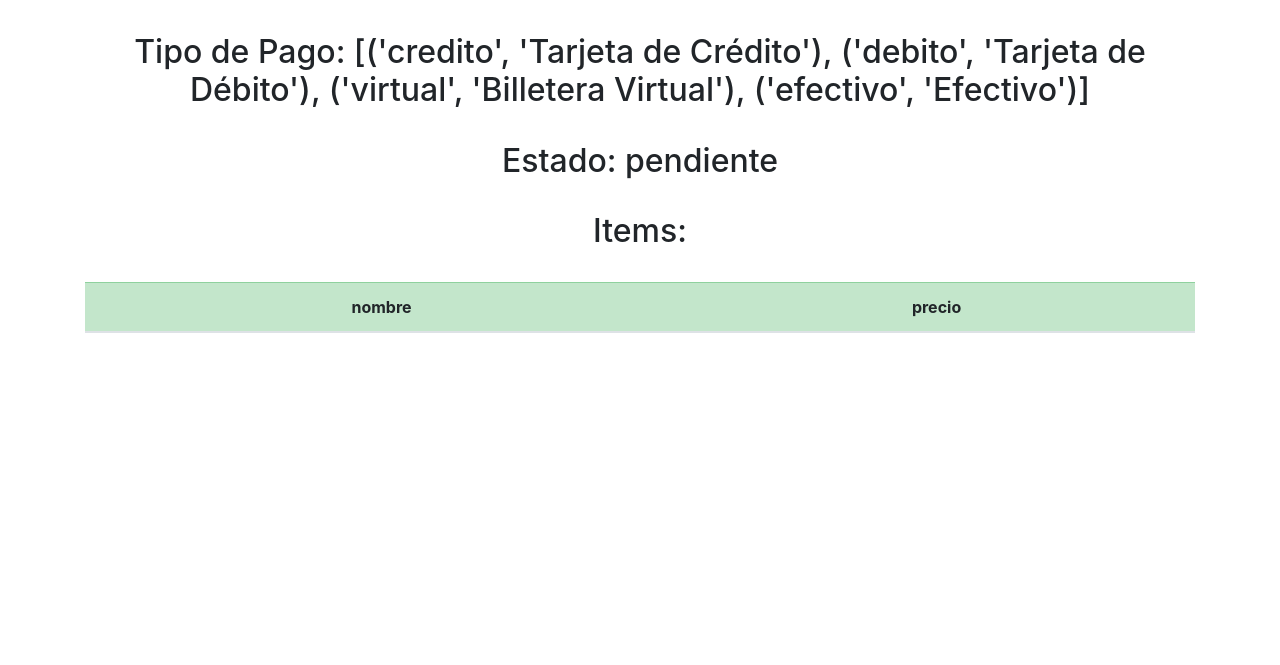
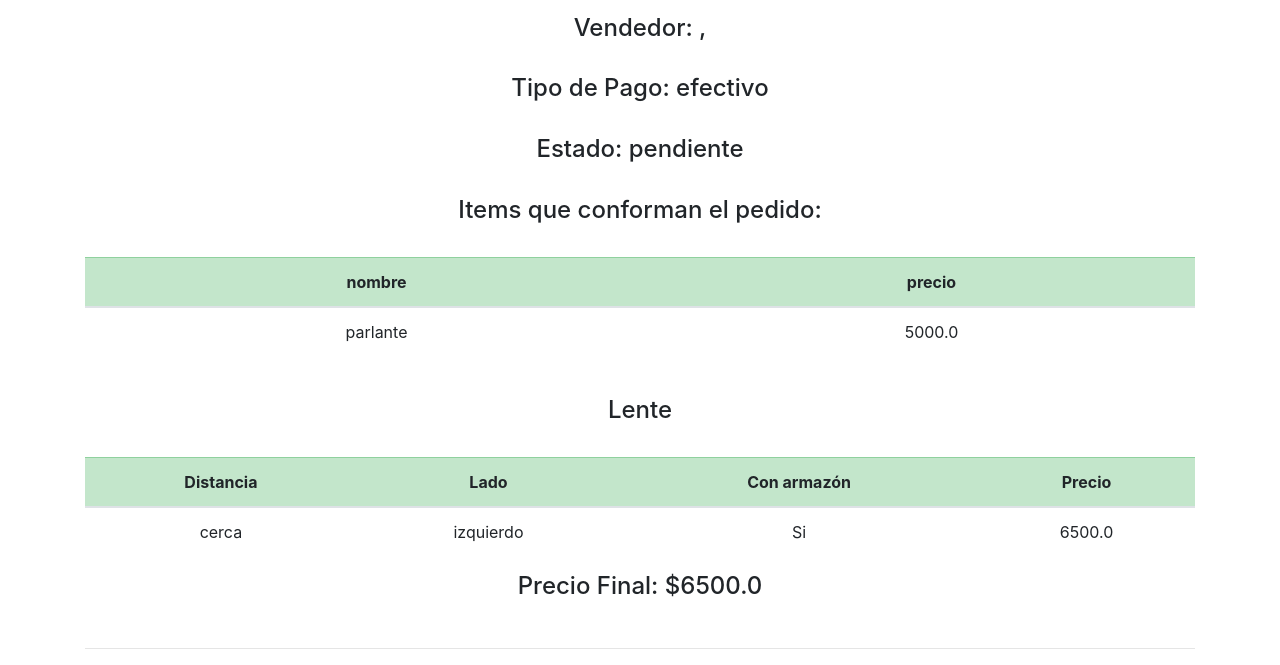
Before and after one commit to gml33/final, a Django app: page /optometria/pedido/45/detalle in a window 1280 px wide. Shown: the part 236-901 px from the top of the page. Before the commit the page ends 569 px from the top, so only its background shows below. Run offline with Django 3.2, Linux system fonts and the light colour scheme; a user stored in the database is signed in; data comes from the database, SQL or seed files in the repository; both versions use the stored data as it was after the commit; lists and menus that the app fills with data are empty.

Commit message:
detalle_pedido

```diff
--- a/optometria/templates/optometria/detalle_pedido.html
+++ b/optometria/templates/optometria/detalle_pedido.html
@@ -1,16 +1,18 @@
 {% extends "optometria/new_layout.html" %}
 {% block body %}
-<title>Detalle del Pedido Id: {{pedido.id}}</title>
+<title>Detalle del pedido: {{pedido.id}}</title>
 <br>
-<h2><center>fecha de creación: {{pedido.fecha}}</center></h2>
+<h4><center>fecha de creación: {{pedido.fecha}}</center></h4>
 <br>
-<h2><center>Paciente: {{paciente.nombre}}, {{paciente.apellido}}</center></h2>
+<h4><center>Paciente: {{paciente.first_name}}, {{paciente.last_name}}</center></h4>
 <br>
-<h2><center>Tipo de Pago: {{pedido.tipo_pago}}</center></h2>
+<h4><center>Vendedor: {{vendedor.first_name}}, {{vendedor.last_name}}</center></h4>
 <br>
-<h2><center>Estado: {{pedido.estado}}</center></h2>
+<h4><center>Tipo de Pago: {{pedido.tipo_de_pago}}</center></h4>
 <br>
-<h2><center>Items:</center></h2>
+<h4><center>Estado: {{pedido.estado}}</center></h4>
+<br>
+<h4><center>Items que conforman el pedido:</center></h4>
 <br>
     <div class="table-responsive">
         <table class="table table-hover">
@@ -21,7 +23,7 @@
                 </tr>
             </thead>
             <tbody>
-            {% for item in pedido.itemsdata %}
+            {% for item in items %}
                 <tr>
                     <td><center>{{item.nombre}}</center></td>
                     <td><center>{{item.precio}}</center></td>
@@ -30,5 +32,40 @@
             </tbody>
         </table>
     </div>
-
+<br>
+{% if lente != None %}
+<h4><center>Lente</center></h4>
+<br>
+    <div class="table-responsive">
+        <table class="table table-hover">
+            <thead>
+                <tr class="table-success">
+                    <th scope="col"><center>Distancia</center></th>
+                    <th scope="col"><center>Lado</center></th>
+                    <th scope="col"><center>Con armazón</center></th>
+                    <th scope="col"><center>Precio</center></th>
+                </tr>
+            </thead>
+            <tbody>
+                <tr>
+                    <td><center>{{lente.distancia}}</center></td>
+                    <td><center>{{lente.lado}}</center></td>
+                    {% if lente.armazon %}
+                        <td><center>Si</center></td>
+                    {% else %}
+                        <td><center>No</center></td>
+                    {% endif %}
+                    <td><center>{{lente.precio}}</center></td>
+                    </tr>
+            </tbody>
+        </table>
+    </div>
+{% else %}
+<br>
+<h4><center>El pedido no posee lentes.</center></h4>
+<br>
+{% endif %}
+<h4><center>Precio Final: ${{pedido.precio}}</center></h4>
+<br>
+<hr>
 {% endblock %}
--- a/optometria/views.py
+++ b/optometria/views.py
@@ -333,12 +333,21 @@
         })
 
 def detalle_pedido(request, id):
+    pedido = Pedido.objects.get(id=id)
+    paciente = User.objects.get(id=pedido.paciente.id)
+    items = Producto.objects.filter(pedido=id)
+    vendedor = User.objects.get(id=pedido.vendedor.id)
+
     try:
         lente = Lente.objects.get(pedido=id)
     except ObjectDoesNotExist:
         lente = None
+
     return render(request, 'optometria/detalle_pedido.html',{
         'grupo': request.user.rol,
         'pedido': Pedido.objects.get(id=id),
-        'lente': lente
+        'lente': lente,
+        'paciente':paciente,
+        'items':items,
+        'vendedor':vendedor,
         })
```
Also changed, not shown: db.sqlite3.
